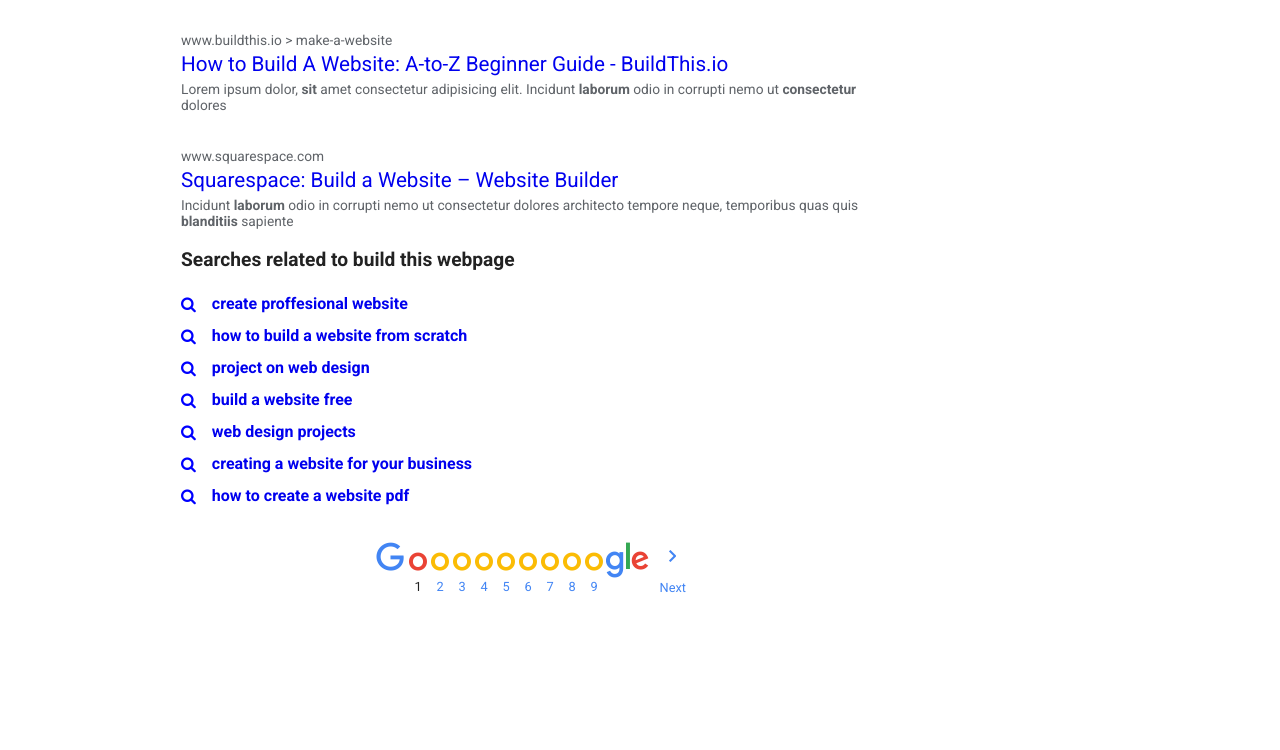
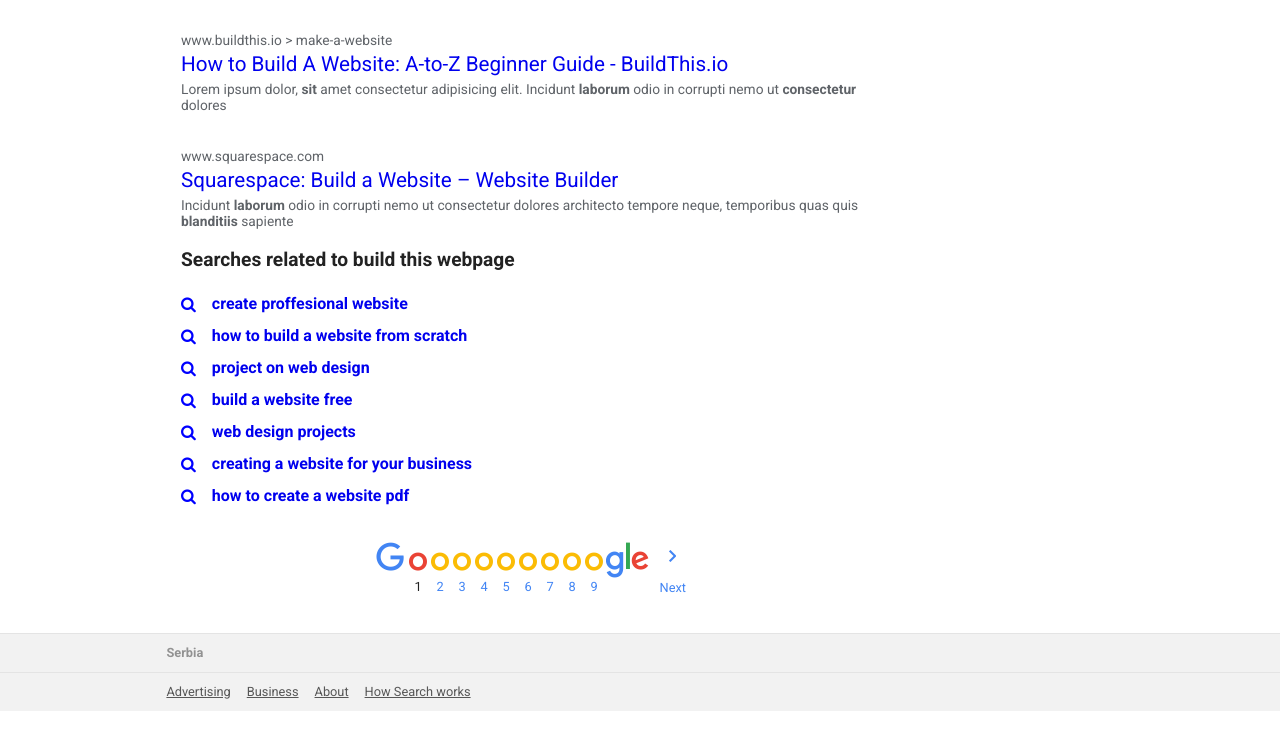
Before and after one commit to Borovnica1/google-results-page, a plain HTML site: page index.html in a window 1280 px wide. Shown: the part 612-1362 px from the top of the page. After the commit the page ends 1323 px from the top, so only its background shows below. Drawn offline with Linux system fonts and the light colour scheme.

Commit message:
Added footer

```diff
--- a/index.html
+++ b/index.html
@@ -277,6 +277,29 @@
         </tr>
       </table>
     </div>
+
+    <footer class="footer">
+      <div class="footer__location">
+        <h4>Serbia</h4>
+      </div>
+      <div class="footer__marketing">
+        <ul class="footer__left">
+          <li class="footer__item">
+            <a href="#" class="footer__link">Advertising</a>
+          </li>
+          <li class="footer__item">
+            <a href="#" class="footer__link">Business</a>
+          </li>
+          <li class="footer__item">
+            <a href="#" class="footer__link">About</a>
+          </li>
+          <li class="footer__item">
+            <a href="#" class="footer__link">How Search works</a>
+          </li>
+        </ul>
+
+      </div>
+    </footer>
   </main>
 </body>
 </html>
--- a/style.css
+++ b/style.css
@@ -9,6 +9,7 @@
 body {
   font-family: 'Roboto', sans-serif;
   font-size: .8rem;
+  position: relative;
 }
 
 .header {
@@ -181,7 +182,6 @@ body {
 
 .container {
   width: 100%;
-  height: 1400px;
   border-top: 1px solid rgba(201, 201, 201, 0.493);
   padding: 0 1rem;
 }
@@ -298,3 +298,40 @@ body {
 .content__page .content__page-last {
   text-align: end;
 }
+
+.footer {
+  background-color: #f2f2f2;
+  width: 100%;
+  position: absolute;
+  bottom: 0;
+  left: 0;
+  color: #929292;
+}
+
+.footer__location h4 {
+  padding: 0 .4rem;
+}
+
+.footer > * {
+  border-top: 1px solid #e4e4e4;
+  padding: .7rem 10rem;
+}
+
+.footer__marketing {
+  margin-bottom: 1rem;
+}
+
+.footer__left {
+  float: left;
+}
+
+
+.footer__item {
+  list-style: none;
+  display: inline-block;
+  margin: 0 .4rem;
+}
+
+.footer__link {
+  color: rgb(87, 87, 87);
+}
```
